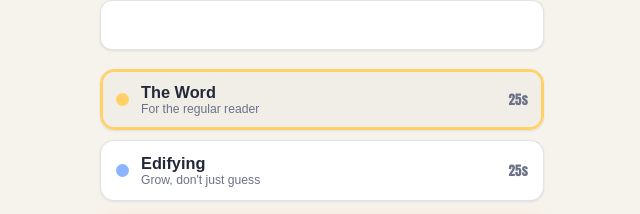
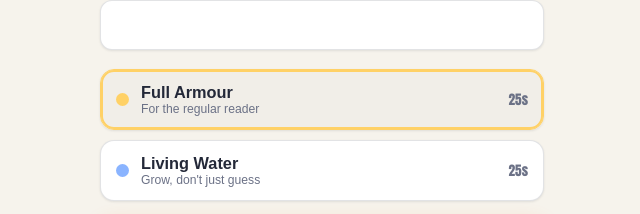
Before and after one commit to Josepht7979/Blitz, a Next.js app: page / in a window 1280 px wide. Shown: the part 363-577 px from the top of the page, without its empty margins (318-958 px from the left). Built offline with nearby package versions, Linux system fonts and the light colour scheme.

Commit message:
Add files via upload

```diff
--- a/app/globals.css
+++ b/app/globals.css
@@ -19,7 +19,7 @@ body{
 .app.start{justify-content:safe center;gap:15px;padding-bottom:calc(env(safe-area-inset-bottom) + 24px);}
 .app.game{gap:8px;}
 .topbar{position:sticky;top:0;z-index:5;background:var(--bg);display:flex;flex-direction:column;gap:8px;padding-top:calc(env(safe-area-inset-top) + 6px);margin-top:calc(-1 * (env(safe-area-inset-top) + 14px));padding-bottom:8px;box-shadow:0 8px 12px -10px rgba(20,26,45,.3);}
-.app.game .q-card{display:flex;flex-direction:column;gap:9px;}
+.app.game .q-card{flex:0 0 auto;display:flex;flex-direction:column;gap:9px;justify-content:flex-start;}
 .endrun{padding:9px;font-size:.86rem;margin-top:2px;}
 .app.start .cats{margin-top:4px;}
 .brand{font-family:Cinzel,serif;letter-spacing:.05em;}
--- a/app/page.tsx
+++ b/app/page.tsx
@@ -5,8 +5,8 @@ type Q = { q: string; verse?: string; o: string[]; a: number; c: string; n: stri
 type Entry = { name: string; score: number };
 
 const CATS: Record<string, { name: string; desc: string; time: number; color: string }> = {
-  med:      { name: "The Word", desc: "For the regular reader", time: 25, color: "#ffd166" },
-  edifying: { name: "Edifying", desc: "Grow, don't just guess", time: 25, color: "#8ab4ff" },
+  med:      { name: "Full Armour", desc: "For the regular reader", time: 25, color: "#ffd166" },
+  edifying: { name: "Living Water", desc: "Grow, don't just guess", time: 25, color: "#8ab4ff" },
 };
 const RANKS = [
   { min: 0, e: "💨", n: "A Spark" }, { min: 1500, e: "🪵", n: "Kindling" },
@@ -261,7 +261,6 @@ export default function Page() {
           </div>
           <div className="question">{c.q}</div>
           {c.verse && <div className="verse">{c.verse}</div>}
-          {G.locked && G.note && <div className="note" dangerouslySetInnerHTML={{ __html: G.note }} />}
           <div className="opts">
             {c.o.map((t, i) => {
               let cls = "opt"; let mark = "";
@@ -273,6 +272,7 @@ export default function Page() {
               return <button key={i} className={cls} onClick={() => answer(i)}><span className="key">{i + 1}</span><span className="opt-text">{t}</span>{mark && <span className="mark">{mark}</span>}</button>;
             })}
           </div>
+          {G.locked && G.note && <div className="note" dangerouslySetInnerHTML={{ __html: G.note }} />}
         </div>
         <button className="btn ghost endrun" onClick={() => { stopTimer(); gameOver(); }}>End run ✕</button>
       </div>
```
